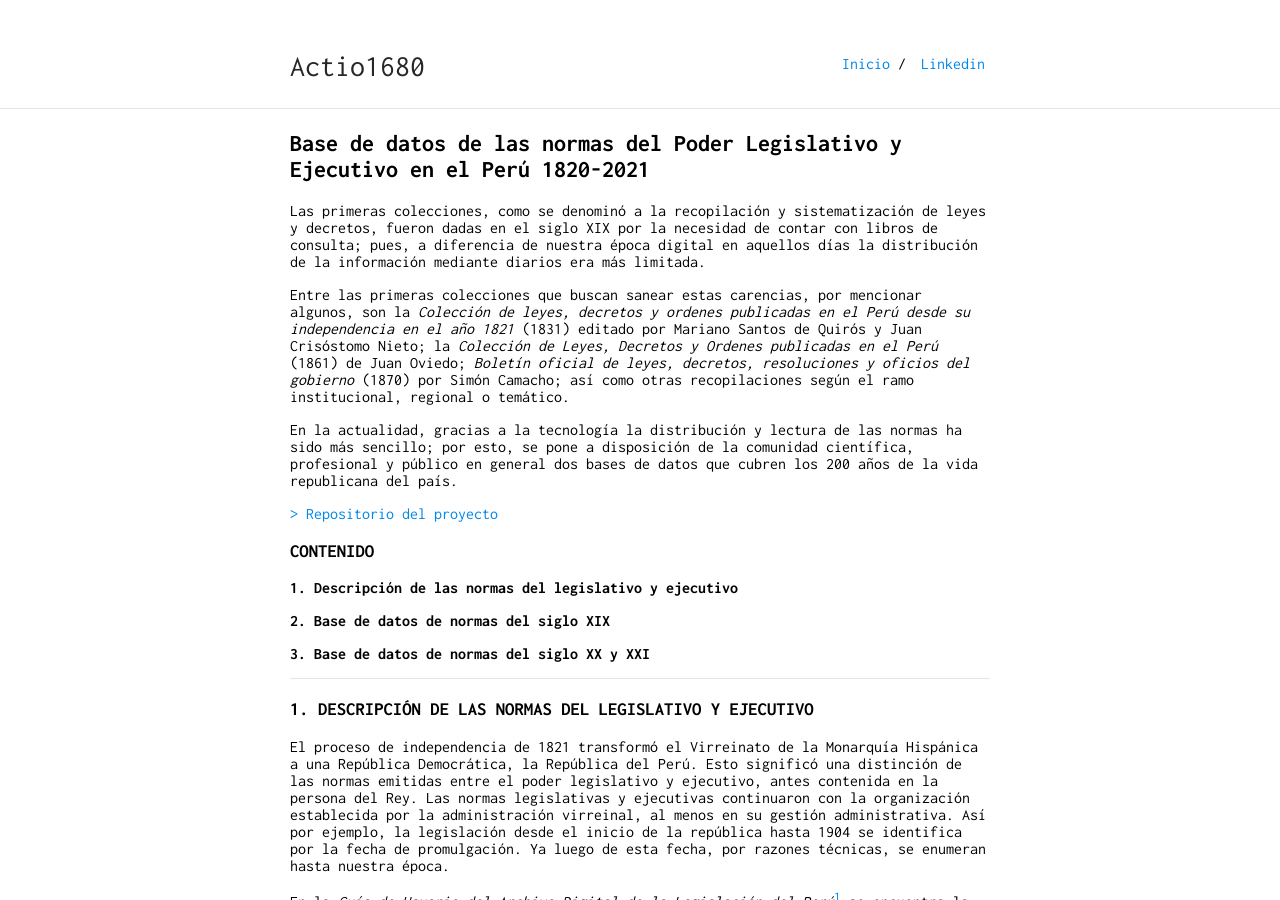
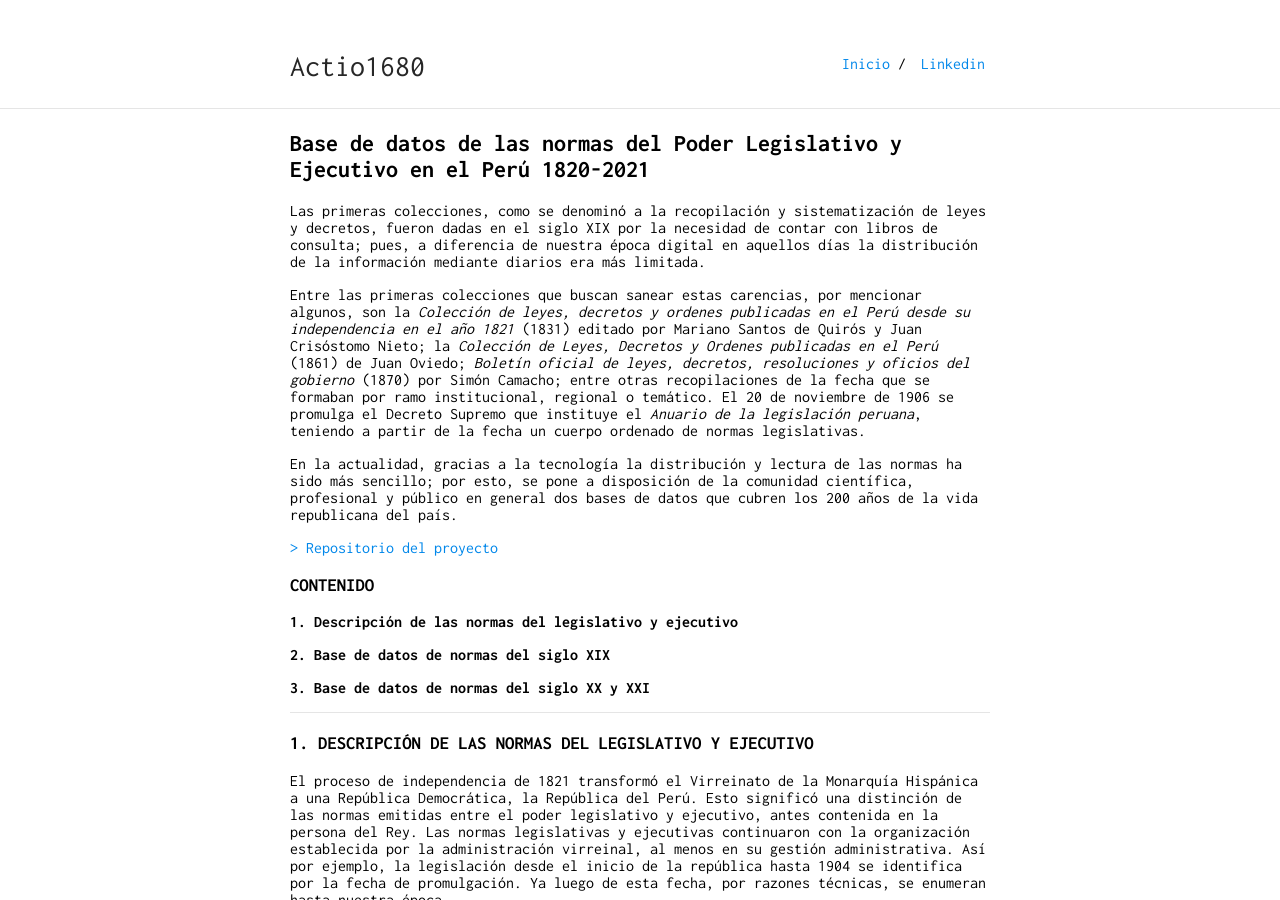
Before and after one commit to actio1680/actio1680.github.io, a Jekyll site: the page built from proyecto1/presentacion1.md, in a window 1280 px wide and 900 px high. Built offline with Jekyll 4.4.1, drawn with Linux system fonts in a browser that asks for light colours; our own code applies the rules of GitHub Pages for plain Markdown files.

Commit message:
Update presentacion1.md

```diff
--- a/proyecto1/presentacion1.md
+++ b/proyecto1/presentacion1.md
@@ -6,7 +6,7 @@ layout: default
 
 Las primeras colecciones, como se denominó a la recopilación y sistematización de leyes y decretos, fueron dadas en el siglo XIX por la necesidad de contar con libros de consulta; pues, a diferencia de nuestra época digital en aquellos días la distribución de la información mediante diarios era más limitada.
 
-Entre las primeras colecciones que buscan sanear estas carencias, por mencionar algunos, son la *Colección de leyes, decretos y ordenes publicadas en el Perú desde su independencia en el año 1821* (1831) editado por Mariano Santos de Quirós y Juan Crisóstomo Nieto; la *Colección de Leyes, Decretos y Ordenes publicadas en el Perú* (1861) de Juan Oviedo; *Boletín oficial de leyes, decretos, resoluciones y oficios del gobierno* (1870) por Simón Camacho; así como otras recopilaciones según el ramo institucional, regional o temático.
+Entre las primeras colecciones que buscan sanear estas carencias, por mencionar algunos, son la *Colección de leyes, decretos y ordenes publicadas en el Perú desde su independencia en el año 1821* (1831) editado por Mariano Santos de Quirós y Juan Crisóstomo Nieto; la *Colección de Leyes, Decretos y Ordenes publicadas en el Perú* (1861) de Juan Oviedo; *Boletín oficial de leyes, decretos, resoluciones y oficios del gobierno* (1870) por Simón Camacho; entre otras recopilaciones de la fecha que se formaban por ramo institucional, regional o temático. El 20 de noviembre de 1906 se promulga el Decreto Supremo que instituye el *Anuario de la legislación peruana*, teniendo a partir de la fecha un cuerpo ordenado de normas legislativas.
 
 En la actualidad, gracias a la tecnología la distribución y lectura de las normas ha sido más sencillo; por esto, se pone a disposición de la comunidad científica, profesional y público en general dos bases de datos que cubren los 200 años de la vida republicana del país.
 
```
